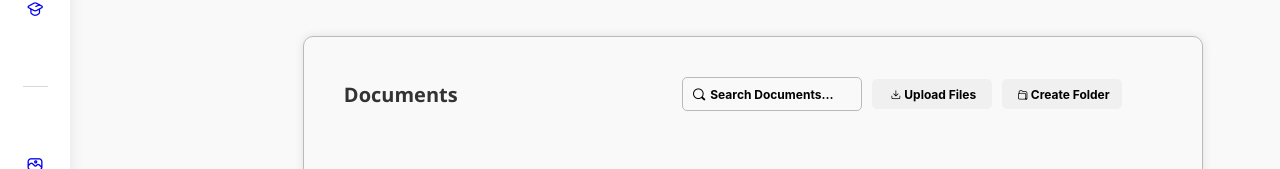
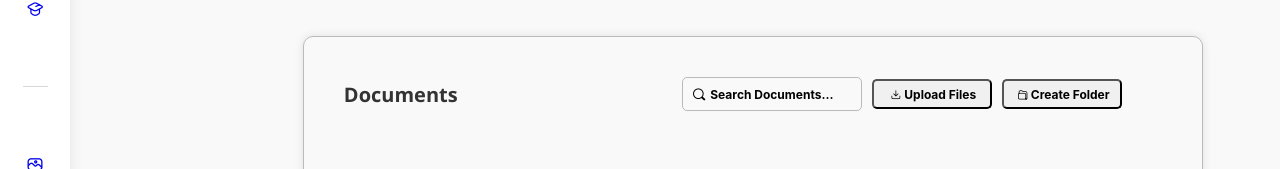
Before and after one commit to JoshuaMendez/ProyectoDisenoInterfaces, a React (Create React App) app: page /documents in a window 1280 px wide. Shown: the part 489-658 px from the top of the page. Built offline with nearby package versions, Linux system fonts and the light colour scheme.

Commit message:
botones semanticos

```diff
--- a/src/components/group/group.jsx
+++ b/src/components/group/group.jsx
@@ -24,10 +24,10 @@ function Group({name, perfil, portada, tipo, foto1, foto2, foto3}) {
                 <i className="bb-icon-ellipsis-h"></i>
             </div>
             <div class="group-btn">
-                <div class = "botonDown">
+                <button class = "botonDown">
                     <i className="bb-icon-check"></i>
                     <h4>Organizer</h4>
-                </div>
+                </button>
             </div>
         </div>
     </div>
--- a/src/pages/documents/documents.jsx
+++ b/src/pages/documents/documents.jsx
@@ -38,12 +38,12 @@ function Document() {
                                             <i class = "bb-icon-search"></i>
                                             <h4>Search Documents...</h4>
                                         </div>
-                                        <div class="btn-search">
+                                        <button class="btn-search">
                                             <h4><i class = "bb-icon-download bb-icon-l"></i>Upload Files</h4>
-                                        </div>
-                                        <div class="btn-search">
+                                        </button>
+                                        <button class="btn-search">
                                             <h4><i class = "bb-icon-folder-alt bb-icon-l"></i>Create Folder</h4>
-                                        </div>
+                                        </button>
                                     </div>
                                 </div>
                                 <div class="tabla-documents">
--- a/src/pages/photos/photo.jsx
+++ b/src/pages/photos/photo.jsx
@@ -35,17 +35,17 @@ function Photo() {
                         <div class = "ctr-photos">
                             <div class ="ctr-head">
                                 <h3>Photos</h3>
-                                <div class="btn-photos">
+                                <button class="btn-photos">
                                     <h4>Add photos</h4>
-                                </div>
+                                </button>
                             </div>
                             <div class="nav-photos">
-                                <div class="btn-photos btn-active">
+                                <button class="btn-photos btn-active">
                                     <h4>Photos</h4>
-                                </div>
-                                <div class="btn-photos">
+                                </button>
+                                <button class="btn-photos">
                                     <h4>Albums</h4>
-                                </div>
+                                </button>
                             </div>
                             <div class = "collegue-photos">
                                 <img src = "https://media.licdn.com/dms/image/v2/D4E03AQFeha-NvXWoDw/profile-displayphoto-shrink_800_800/profile-displayphoto-shrink_800_800/0/1715274045600?e=1735776000&v=beta&t=WF-AIf4v5qx-j7TzZQCYtZB2EaWcxFqIPqL-JD4st0g"></img>
```
